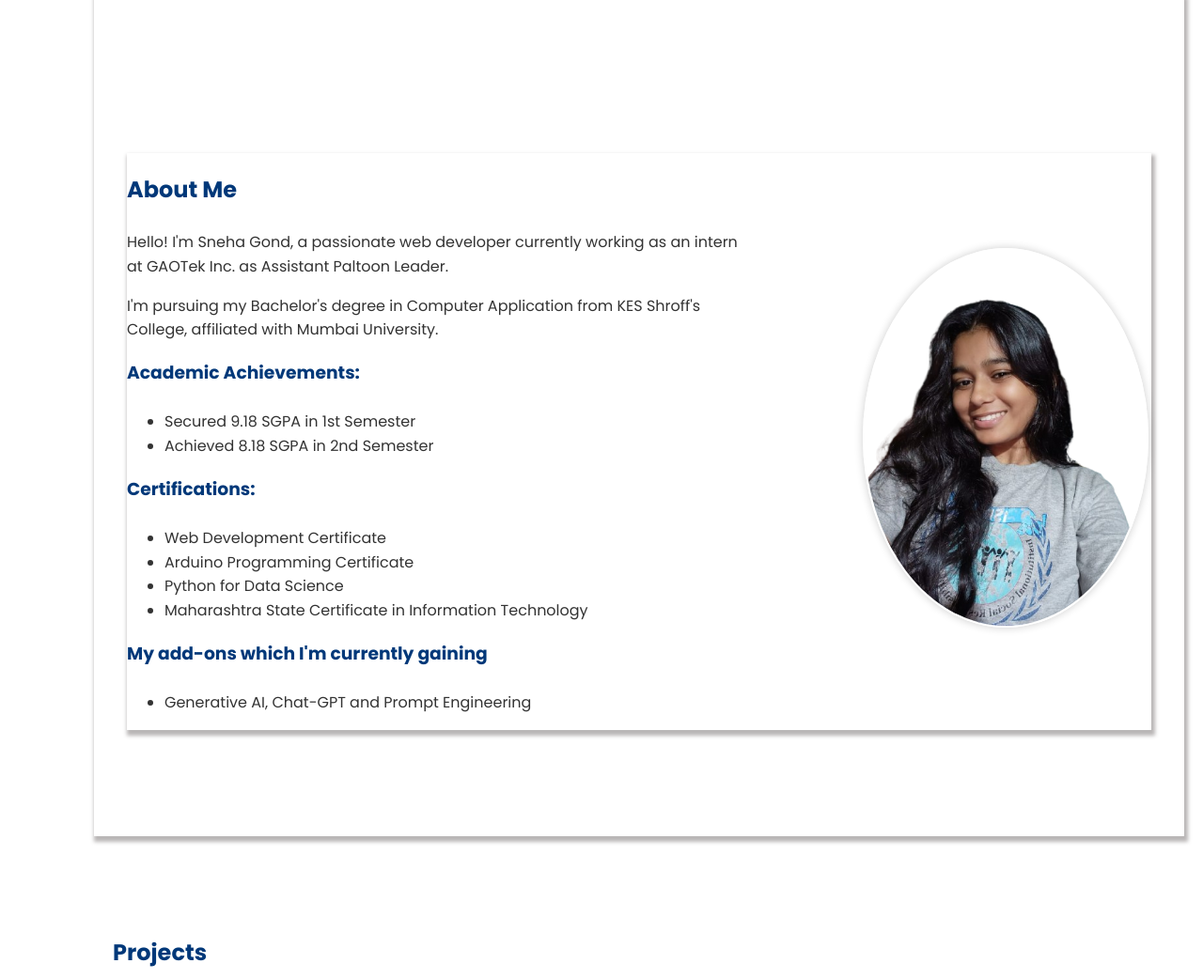
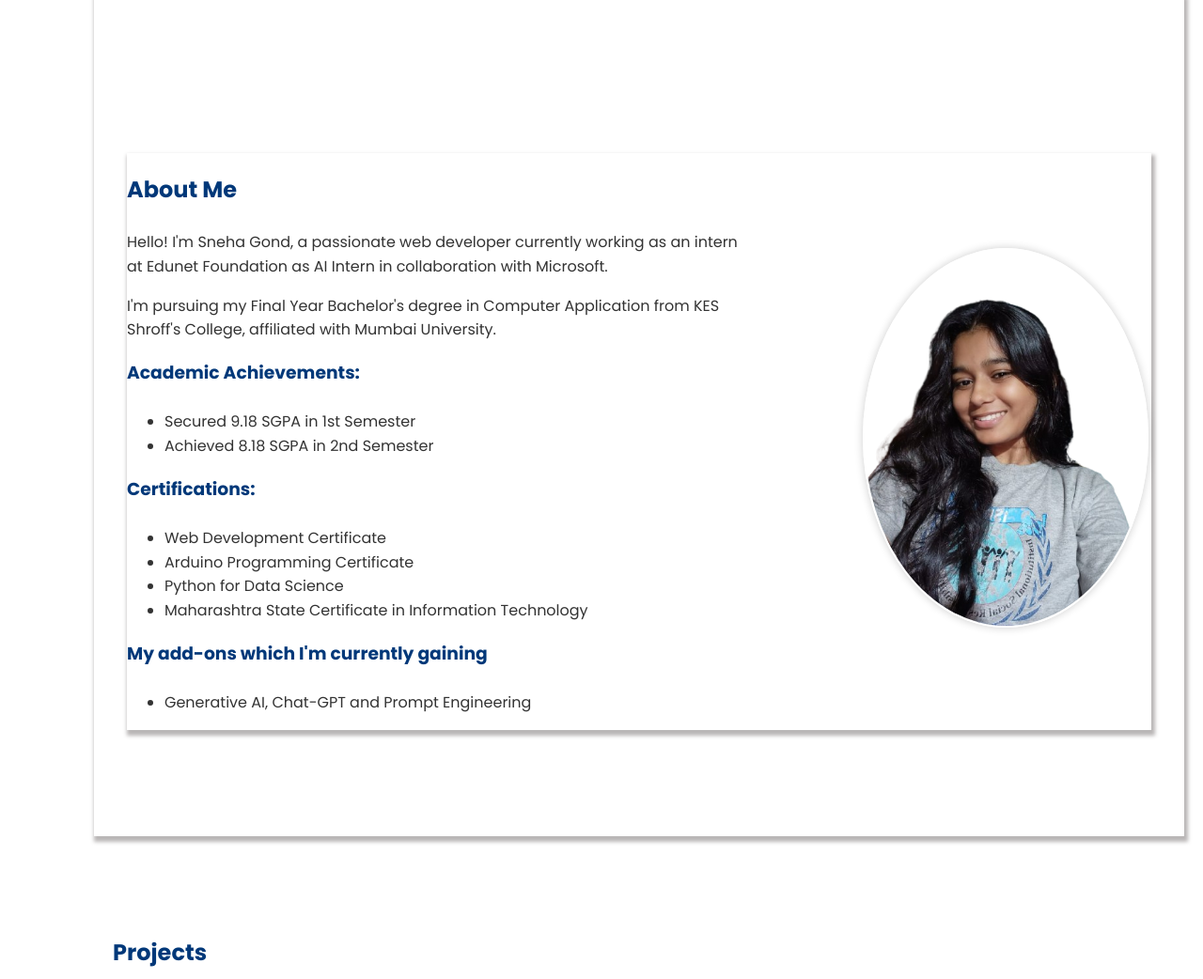
Before and after one commit to Sneha2006sgr/SnehaG, a plain HTML site: page index.html in a window 1280 px wide. Shown: the part 940-1982 px from the top of the page at 94% size. Drawn offline with Linux system fonts and the light colour scheme.

Commit message:
Update index.html

```diff
--- a/index.html
+++ b/index.html
@@ -57,7 +57,7 @@
 
                     <div class="text2">
                             <h2>About Me</h2>
-                            <p>Hello! I'm Sneha Gond, a passionate web developer currently working as an intern at GAOTek Inc. as Assistant Paltoon Leader.</p><p> I'm pursuing my Bachelor's degree in Computer Application from KES Shroff's College, affiliated with Mumbai University.</p>
+                            <p>Hello! I'm Sneha Gond, a passionate web developer currently working as an intern at Edunet Foundation as AI Intern in collaboration with Microsoft.</p><p> I'm pursuing my Final Year Bachelor's degree in Computer Application from KES Shroff's College, affiliated with Mumbai University.</p>
 
                             <h3>Academic Achievements:</h3>
                             <ul>
```
